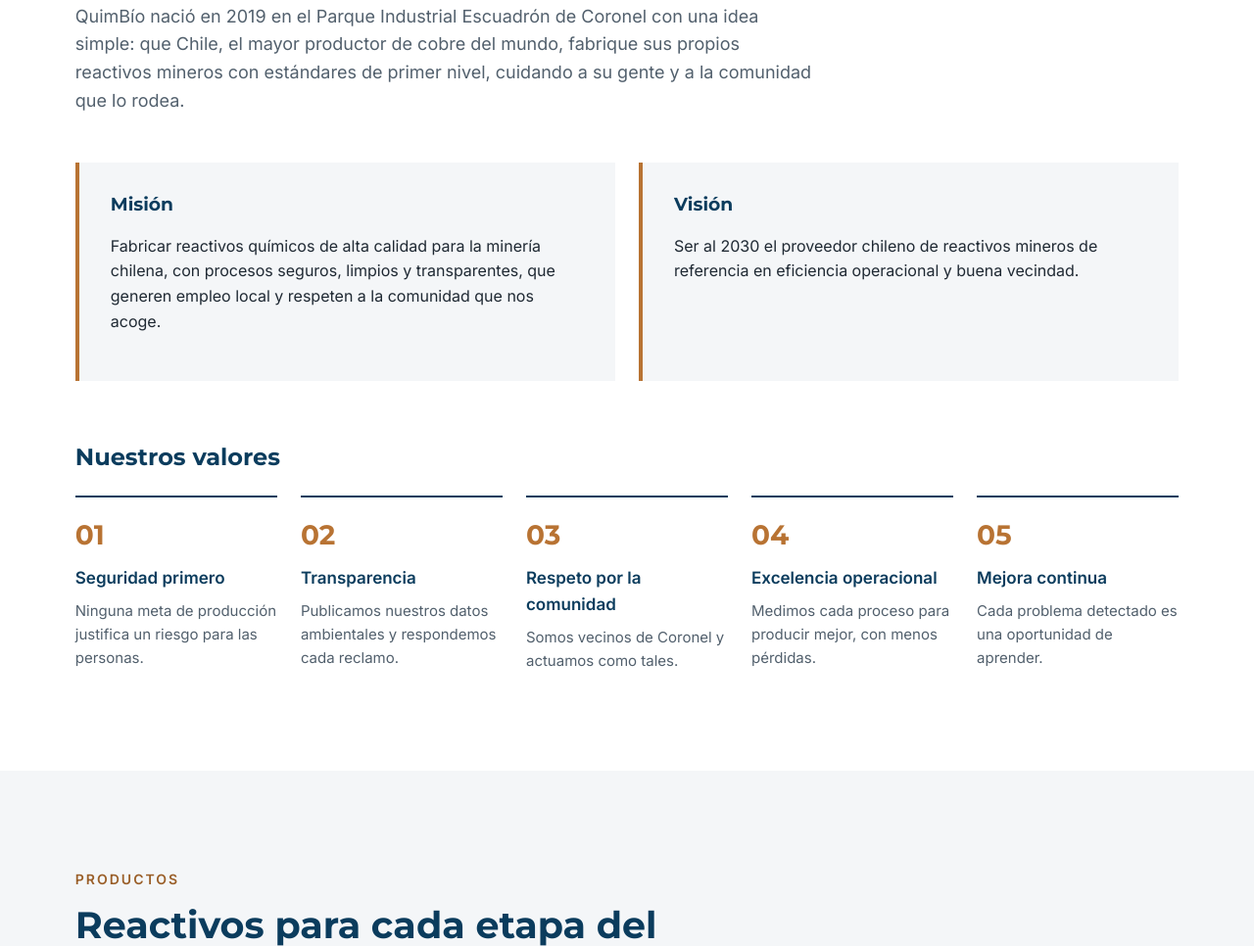
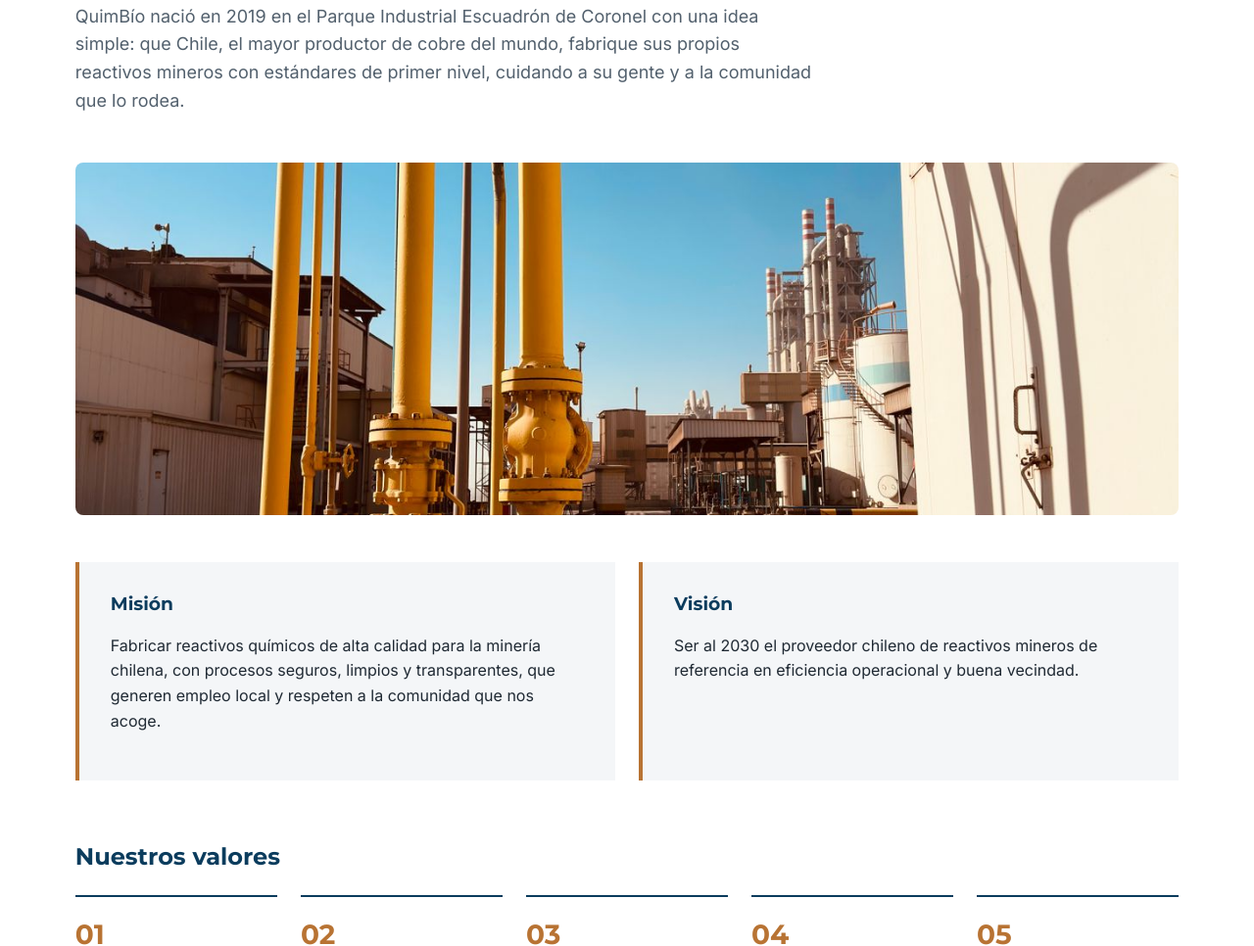
Before and after one commit to loreto-caro/quimbio-monitoreo-produccion, a plain HTML site: page sitio/index.html in a window 1280 px wide. Shown: the part 991-1957 px from the top of the page at 98% size. Drawn offline with Linux system fonts and the light colour scheme.

Commit message:
Agrega fotos en la portada y en la sección Nosotros

```diff
--- a/sitio/estilos.css
+++ b/sitio/estilos.css
@@ -598,3 +598,18 @@ h1, h2, h3 {
         align-self: flex-start;
     }
 }
+/* ===== Fotos dentro de las secciones ===== */
+.foto-seccion {
+    display: block;
+    width: 100%;
+    height: 360px;
+    object-fit: cover;
+    border-radius: 8px;
+    margin-bottom: 48px;
+}
+
+@media (max-width: 600px) {
+    .foto-seccion {
+        height: 220px;
+    }
+}
--- a/sitio/index.html
+++ b/sitio/index.html
@@ -65,6 +65,7 @@
             <h2>Una empresa chilena al servicio de la minería del cobre</h2>
             <p class="seccion-intro">QuimBío nació en 2019 en el Parque Industrial Escuadrón de Coronel con una idea simple: que Chile, el mayor productor de cobre del mundo, fabrique sus propios reactivos mineros con estándares de primer nivel, cuidando a su gente y a la comunidad que lo rodea.</p>
         </div>
+        <img src="imagenes/nosotros.jpg" alt="Tuberías amarillas de una planta industrial bajo el cielo despejado" class="foto-seccion" loading="lazy">
 
         <div class="mision-vision">
             <div class="tarjeta-acento">
```
